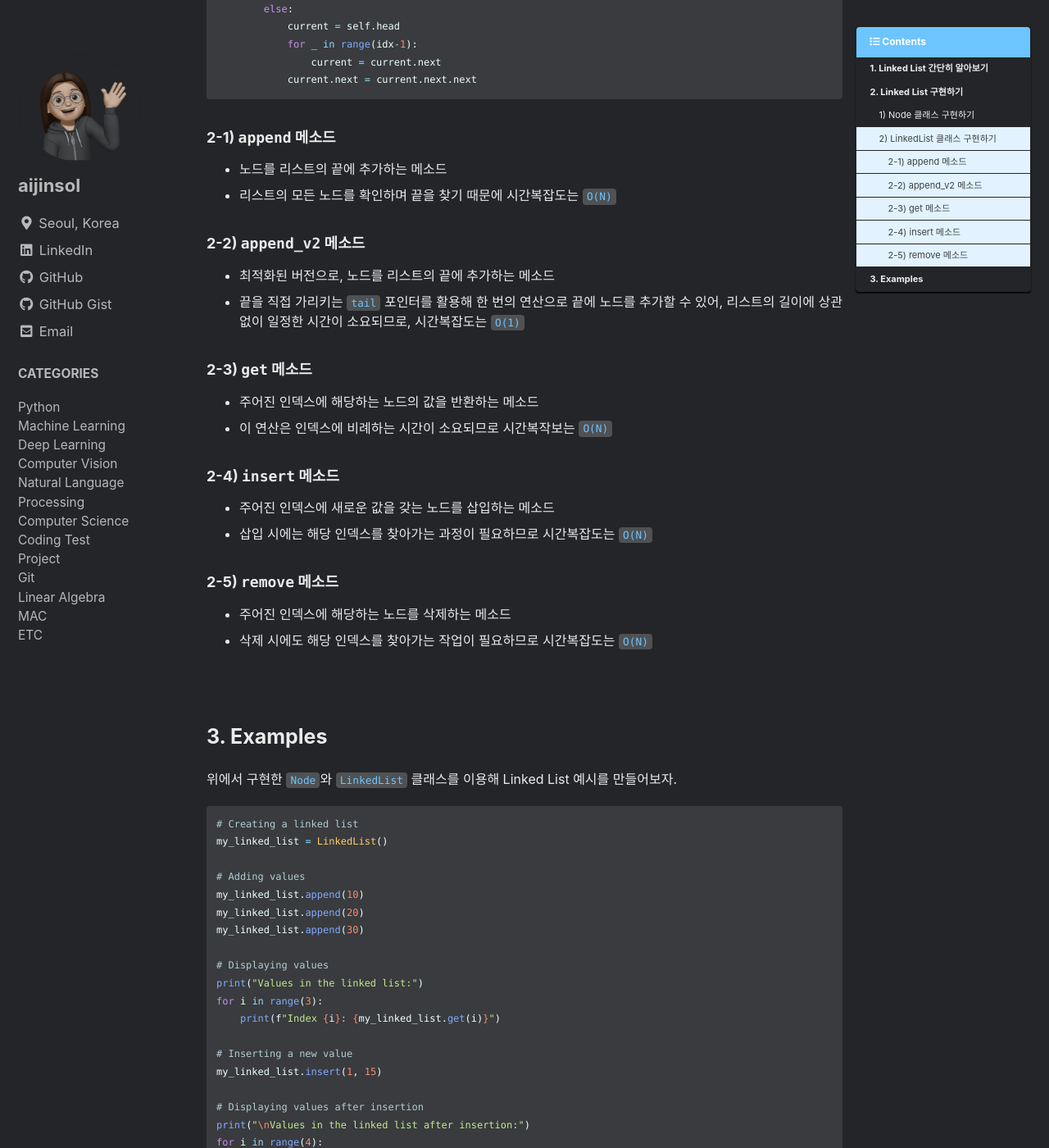
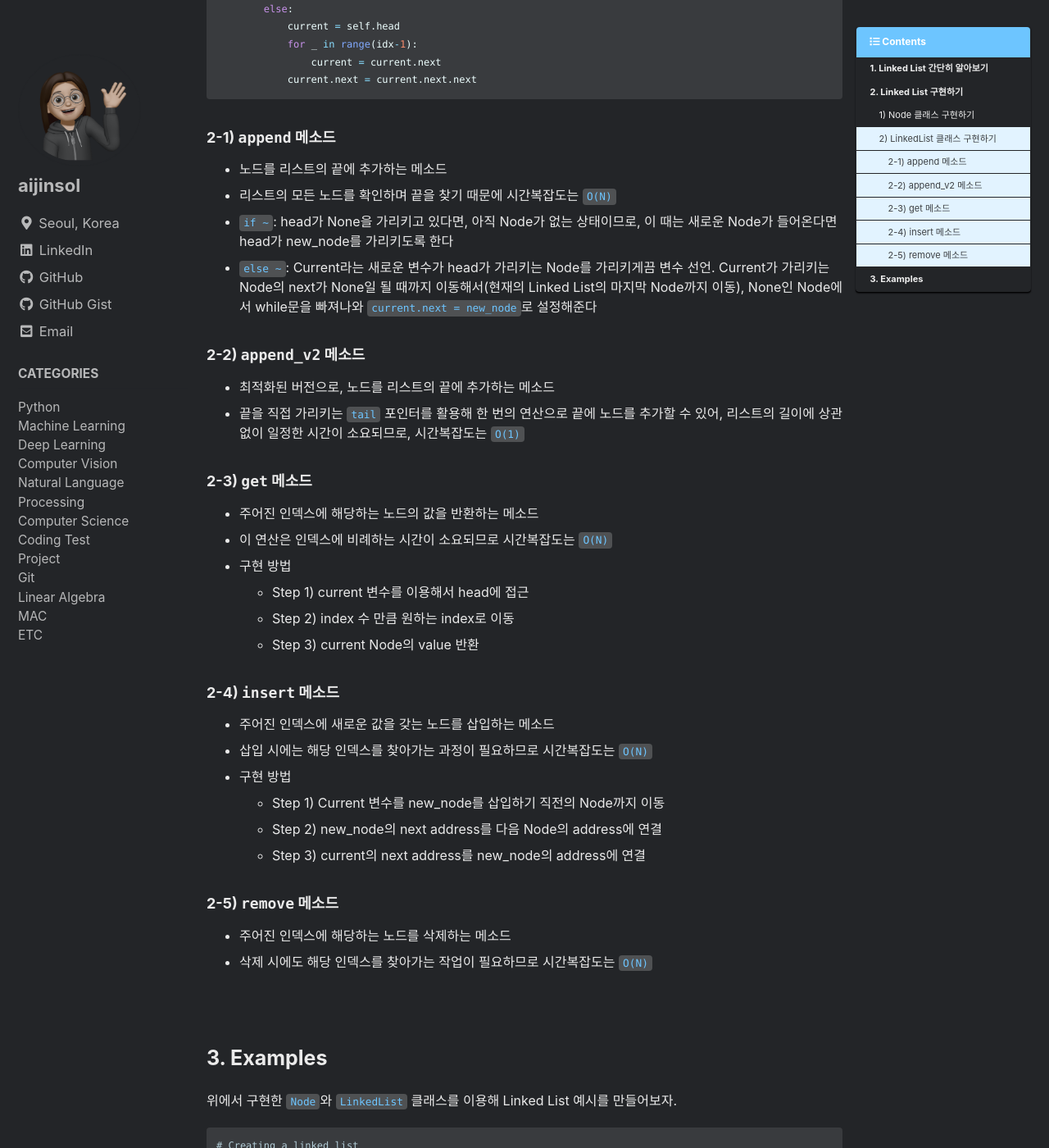
Before and after one commit to aijinsol/aijinsol.github.io, a Jekyll site: the page built from _posts/2023-12-09-linked_list.md, in a window 1280 px wide and 1400 px high, scrolled down 2643 px. Shown: the whole window at 82% size. Built offline with Jekyll 4.4.1, drawn with Linux system fonts in a browser that asks for light colours; cached includes are drawn as plain includes; comment, search, counter and statistics services are not loaded; some of the changed text lies outside the part shown.

Commit message:
update linked_list post

```diff
--- a/_posts/2023-12-09-linked_list.md
+++ b/_posts/2023-12-09-linked_list.md
@@ -117,6 +117,8 @@ class LinkedList:
 
 - 노드를 리스트의 끝에 추가하는 메소드
 - 리스트의 모든 노드를 확인하며 끝을 찾기 때문에 시간복잡도는 `O(N)`
+- `if ~`: head가 None을 가리키고 있다면, 아직 Node가 없는 상태이므로, 이 때는 새로운 Node가 들어온다면 head가 new_node를 가리키도록 한다
+- `else ~`: Current라는 새로운 변수가 head가 가리키는 Node를 가리키게끔 변수 선언. Current가 가리키는 Node의 next가 None일 될 때까지 이동해서(현재의 Linked List의 마지막 Node까지 이동), None인 Node에서 while문을 빠져나와 `current.next = new_node`로 설정해준다
 
 ### 2-2) `append_v2` 메소드
 
@@ -126,12 +128,20 @@ class LinkedList:
 ### 2-3) `get` 메소드
 
 - 주어진 인덱스에 해당하는 노드의 값을 반환하는 메소드
-- 이 연산은 인덱스에 비례하는 시간이 소요되므로 시간복작보는 `O(N)`
+- 이 연산은 인덱스에 비례하는 시간이 소요되므로 시간복잡도는 `O(N)`
+- 구현 방법
+  - Step 1) current 변수를 이용해서 head에 접근
+  - Step 2) index 수 만큼 원하는 index로 이동
+  - Step 3) current Node의 value 반환
 
 ### 2-4) `insert` 메소드
 
 - 주어진 인덱스에 새로운 값을 갖는 노드를 삽입하는 메소드
 - 삽입 시에는 해당 인덱스를 찾아가는 과정이 필요하므로 시간복잡도는 `O(N)`
+- 구현 방법
+    - Step 1) Current 변수를 new_node를 삽입하기 직전의 Node까지 이동
+    - Step 2) new_node의 next address를 다음 Node의 address에 연결
+    - Step 3) current의 next address를 new_node의 address에 연결
 
 ### 2-5) `remove` 메소드
 
```
Also changed, not shown: other parts of _posts/2023-12-09-linked_list.md (+1 -1 lines).
